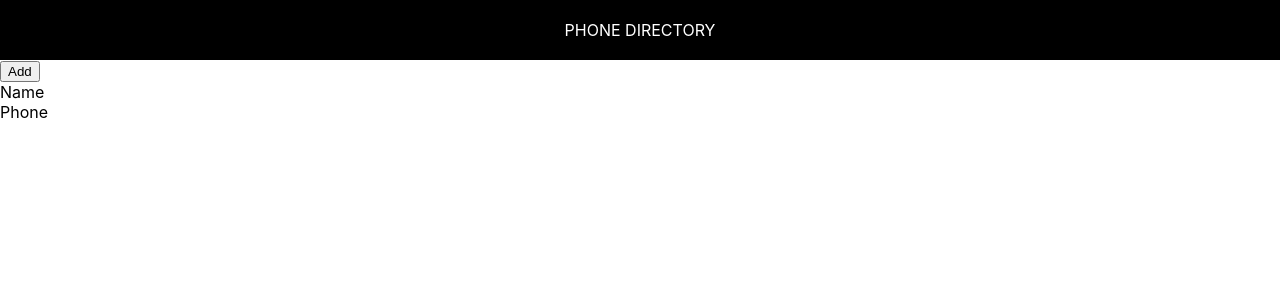
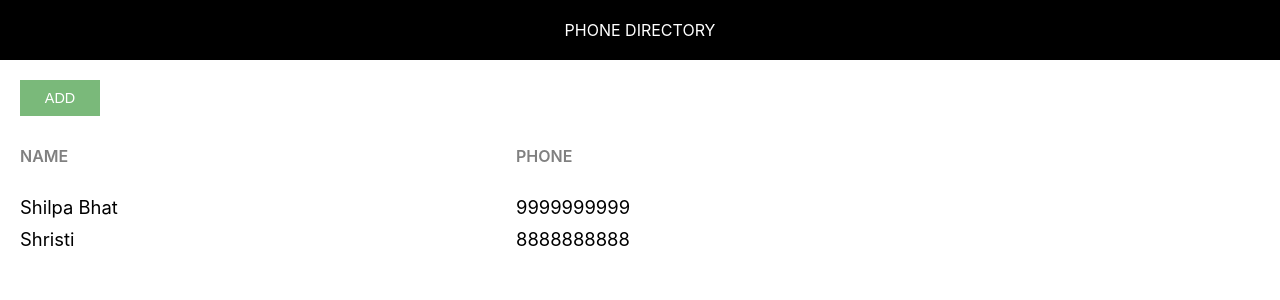
Before and after one commit to prashandip/phone-directory, a React (Create React App) app: page / in a window 1280 px wide. Shown: the top 300 px of the page. Built offline with nearby package versions, Linux system fonts and the light colour scheme.

Commit message:
Rendered Subscribers Dynamically

```diff
--- /dev/null
+++ b/src/App.css
@@ -0,0 +1,67 @@
+.component-body-container {
+  padding: 20px;
+}
+
+.custom-btn {
+  padding: 10px;
+  border: none;
+  margin-right: 10px;
+  text-transform: uppercase;
+  width: 80px;
+  font-size: 0.9rem;
+  cursor: pointer;
+  outline: none;
+}
+
+.add-btn {
+  background: #7ab97a;
+  color: #fff;
+}
+
+.grid-container {
+  display: grid;
+  grid-template-columns: 40% 30% auto;
+  margin-bottom: 10px;
+}
+
+.heading-container {
+  margin: 30px 0 30px 0;
+  width: 100%;
+}
+
+.grid-item {
+  background-color: rgba(255, 255, 255, 0.8);
+  font-size: 1.15rem;
+  word-wrap: break-word;
+  padding-right: 10px;
+}
+
+.name-heading,
+.phone-heading {
+  font-size: 1rem;
+  font-weight: 600;
+  color: #808080;
+  text-transform: uppercase;
+}
+
+/* button.btn-add {
+  background-color: rgb(31, 194, 17);
+  text-transform: uppercase;
+  padding: 10px 20px;
+  color: white;
+  margin-top: 20px;
+  margin-left: 20px;
+  border: none;
+  font-weight: 500;
+  letter-spacing: 0.7px;
+}
+div.details-header {
+  margin-top: 20px;
+  margin-left: 20px;
+}
+div.details-header span {
+  text-transform: uppercase;
+  margin-right: 100px;
+  font-weight: bold;
+  color: rgb(31, 194, 17);
+} */
--- a/src/App.js
+++ b/src/App.js
@@ -1,16 +1,32 @@
 import React, { Component } from "react";
 import Header from "./Header";
+import "./App.css";
 
 export default class App extends Component {
   render() {
+    let subscribers = [
+      { id: 1, name: "Shilpa Bhat", phone: "9999999999" },
+      { id: 2, name: "Shristi", phone: "8888888888" },
+    ];
     return (
       <div>
         <Header />
-        <button> Add </button>
-        <div>
-          <span>Name</span>
-          <br />
-          <span>Phone</span>
+        <div className="component-body-container">
+          <button className="custom-btn add-btn">Add</button>
+
+          <div className="grid-container heading-container">
+            <span className="grid-item name-heading">Name</span>
+            <span className="grid-item phone-heading">Phone</span>
+          </div>
+
+          {subscribers.map((sub) => {
+            return (
+              <div key={sub.id} className="grid-container">
+                <span className="grid-item">{sub.name}</span>
+                <span className="grid-item">{sub.phone}</span>
+              </div>
+            );
+          })}
         </div>
       </div>
     );
```
